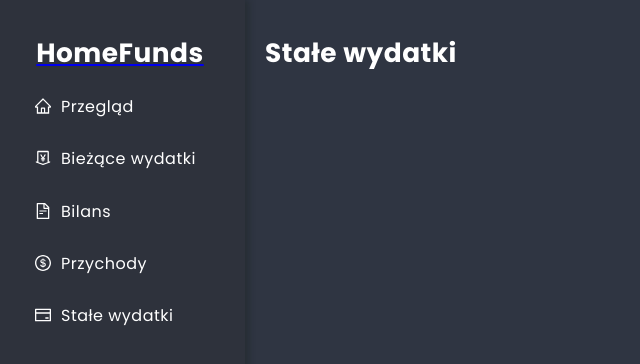
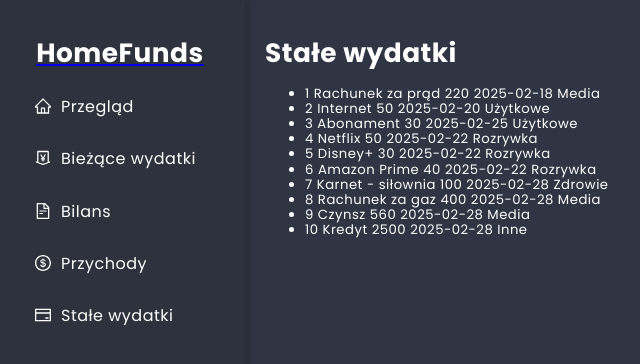
Before and after one commit to Kris87M/home-funds, a React (Create React App) app: page /recurring-bills in a window 1280 px wide. Shown: the top 364 px of the page, without its empty margins (5-645 px from the left). Built offline with nearby package versions, Linux system fonts and the light colour scheme; data requests are answered from the project's data file.

Commit message:
Fetch data in recurring-bills component

```diff
--- a/package.json
+++ b/package.json
@@ -17,8 +17,10 @@
     "react-redux": "^9.2.0",
     "react-router-dom": "^7.2.0",
     "react-scripts": "5.0.1",
+    "redux-devtools-extension": "2.13.9",
     "redux-thunk": "^3.1.0",
     "sass": "^1.85.0",
+    "shortid": "^2.2.17",
     "web-vitals": "^2.1.4"
   },
   "scripts": {
--- a/src/pages/RecurringBills/RecurringBills.js
+++ b/src/pages/RecurringBills/RecurringBills.js
@@ -1,9 +1,28 @@
-import React from 'react'
+import React, {useEffect} from 'react';
+import { useDispatch, useSelector } from 'react-redux';
+import { fetchRecurringBills } from 'connector';
+import shortid from 'shortid';
 
 const RecurringBills = () => {
+  const dispatch = useDispatch();
+  const {items, status, error} = useSelector((state) => state.recurringBills);
+
+  useEffect(() => {
+    dispatch(fetchRecurringBills());
+  }, [dispatch]);
+
+  if(status === 'loading') return <p>Ładowanie...</p>;
+  if(status === 'failed') return <p>Błąd: {error}</p>;
+
   return (
     <div>
       <h1>Stałe wydatki</h1>
+      <ul>
+        {items.map(item => (
+          <li key={shortid}>{item.id} {item.name} {item.amount} {item.dueDate} {item.category}</li>
+        ))}
+      </ul>
+
     </div>
   )
 }
```
Also changed, not shown: 1 other file (tests, documents, lock files or other folders).
